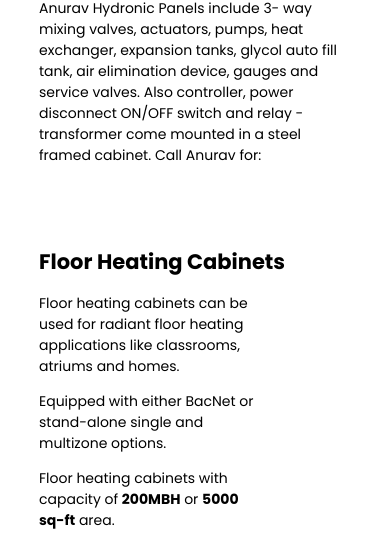
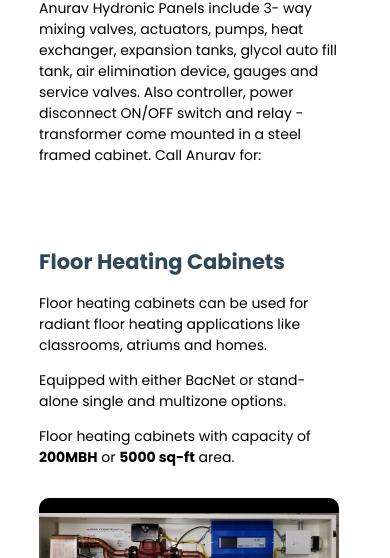
Before and after one commit to DShah-git/Anurav-Hydronics, a plain HTML site: page products.html in a window 390 px wide. Shown: the part 206-764 px from the top of the page. Drawn offline with nearby package versions, Linux system fonts and the light colour scheme.

Commit message:
mobile size fixes

```diff
--- a/products.css
+++ b/products.css
@@ -53,18 +53,16 @@ h1,h2,h3,h4,h5,h6{
     color: var(--dark-blue);
 }
 
-.information>h4{
+.information h2{
     color: var(--dark-blue);
 }
 
 
 .pointers{
     margin-top: 1rem;
+    width: 80%;
 }
 
-.pointers>p{
-    max-width: 80%;
-}
 
 
 .image-section{
@@ -154,6 +152,11 @@ button>img{
         padding:1rem 2rem;
     }
 
+
+    .pointers{
+        width: 100% !important;
+    }
+
     .images{
         width: 300px;
         height: 170px;
@@ -168,4 +171,5 @@ button>img{
         max-width: 250px;
         transform: translateY(80px);
     }
+
 }
```
